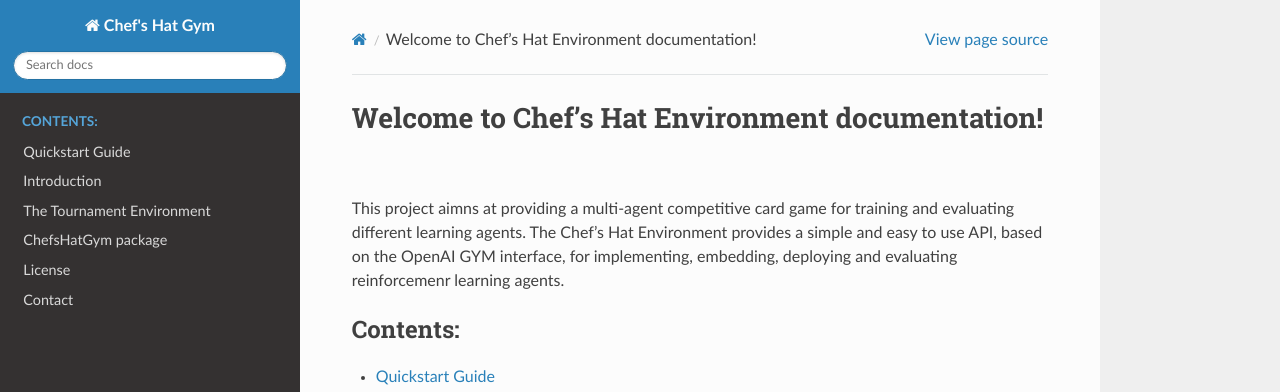
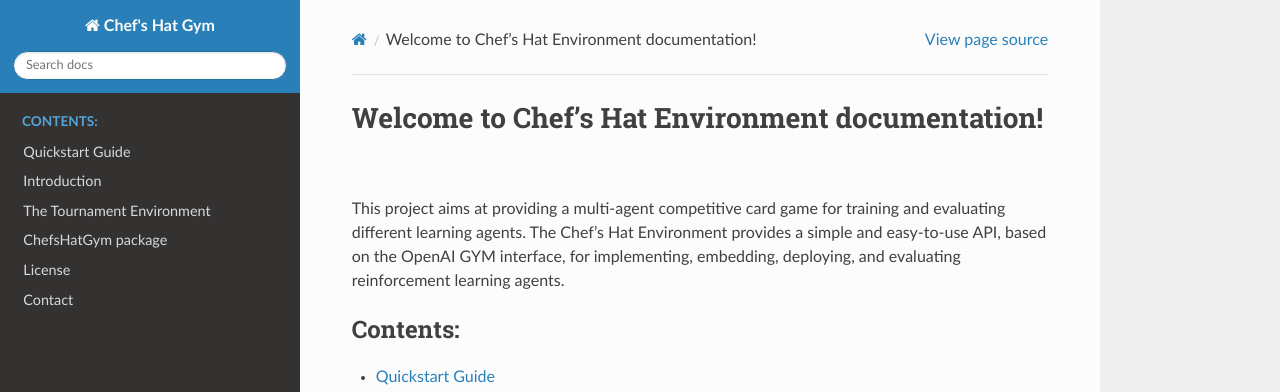
Before and after one commit to pablovin/ChefsHatGYM, a Sphinx documentation site: the page built from docs/source/index.rst, in a window 1280 px wide. Shown: the top 392 px of the page. Built offline with Sphinx 7.4.7 and the Read the Docs theme 2.0.0, drawn with Linux system fonts in a browser that asks for light colours.

Commit message:
Update index.rst

```diff
--- a/docs/source/index.rst
+++ b/docs/source/index.rst
@@ -6,8 +6,8 @@
 Welcome to Chef's Hat Environment documentation!
 ================================================
 
-This project aimns at providing a multi-agent competitive card game for training and evaluating different learning agents.
-The Chef's Hat Environment provides a simple and easy to use API, based on the OpenAI GYM interface, for implementing, embedding, deploying and evaluating reinforcemenr learning agents.
+This project aims at providing a multi-agent competitive card game for training and evaluating different learning agents.
+The Chef's Hat Environment provides a simple and easy-to-use API, based on the OpenAI GYM interface, for implementing, embedding, deploying, and evaluating reinforcement learning agents.
 
 
 .. toctree::
```
